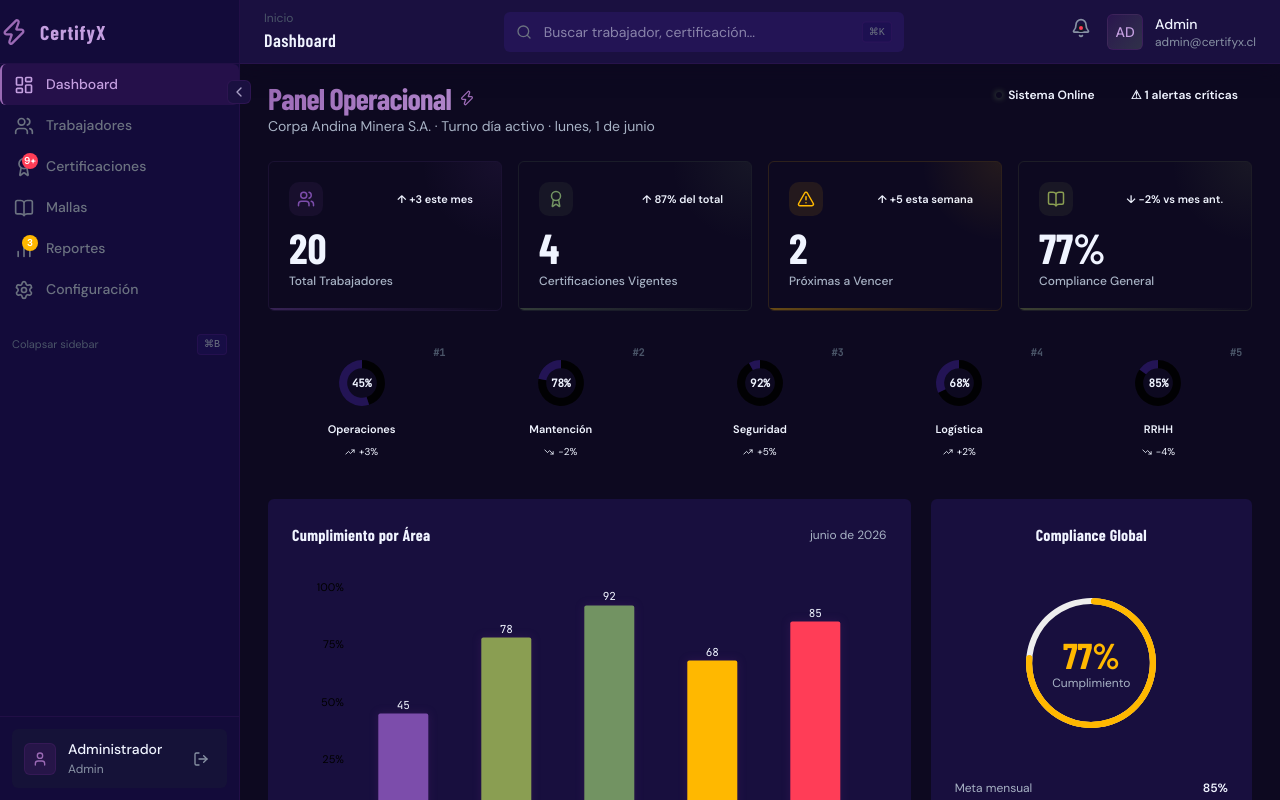
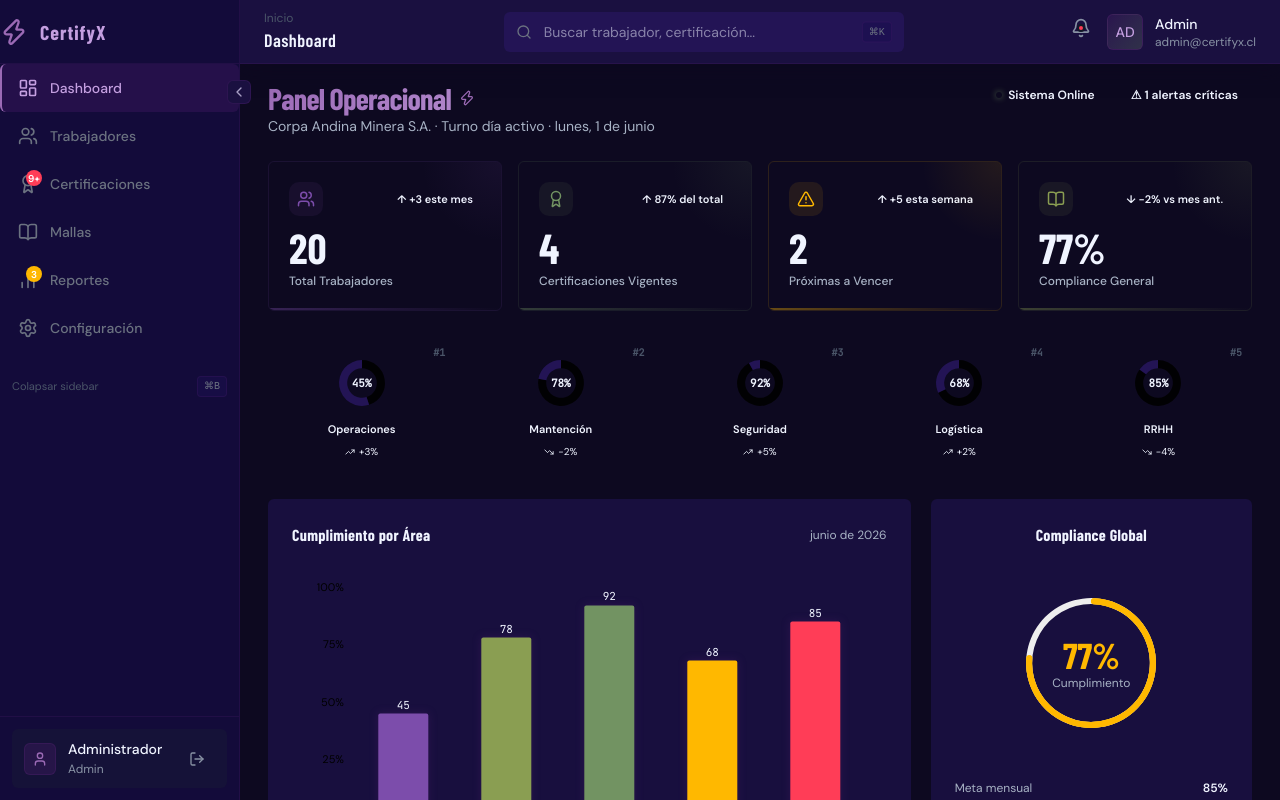
Before and after one commit to leandrodesignux-ux/Certify, a React (Vite) app: page /dashboard in a window 1280 px wide. Shown: the top 800 px of the page. Built offline with nearby package versions, Linux system fonts and the light colour scheme.

Commit message:
Fix Sidebar mobile: navItem padding 12/16 + minHeight 48px, logout button padding 10px touch target

```diff
--- a/src/components/layout/Sidebar.tsx
+++ b/src/components/layout/Sidebar.tsx
@@ -222,7 +222,8 @@ export function Sidebar() {
                     width: '100%',
                     display: 'flex',
                     alignItems: 'center',
-                    padding: '10px 12px',
+                    padding: '12px 16px',
+                    minHeight: '48px',
                     borderRadius: 'var(--radius-sm)',
                     transition: 'all 0.15s ease',
                     backgroundColor: isActive
@@ -351,7 +352,7 @@ export function Sidebar() {
             <button
               style={{
                 marginLeft: 'auto',
-                padding: '6px',
+                padding: '10px',
                 color: isHoverLogout ? '#FF3D57' : '#8892A4',
                 background: 'transparent',
                 border: 'none',
```
